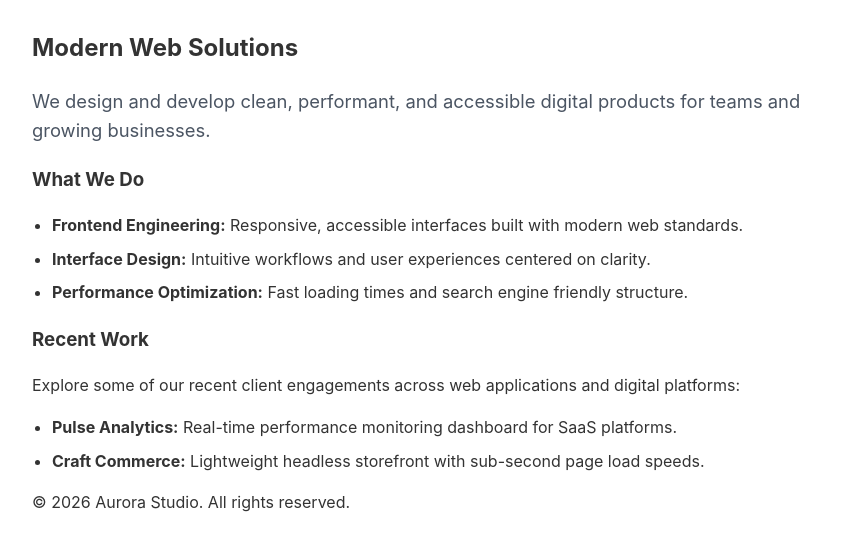
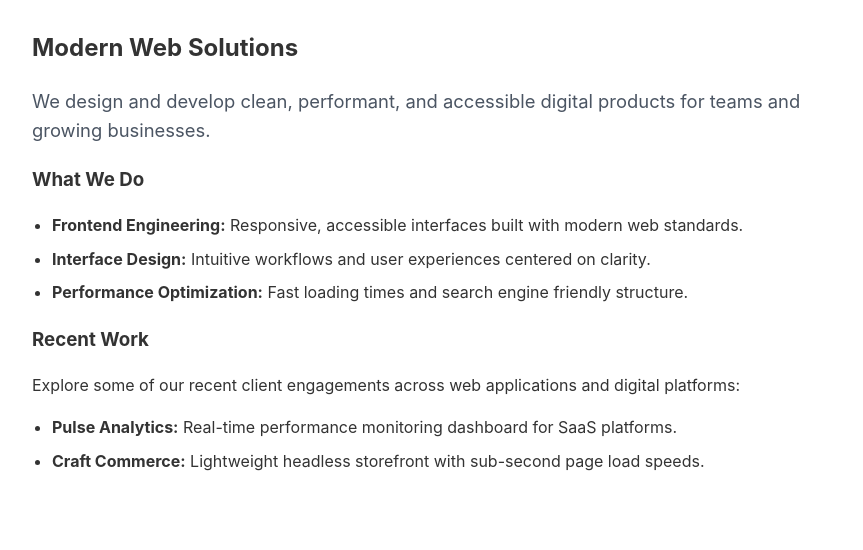
Before and after one commit to Anushika06/web-git-workflow, a plain HTML site: page index.html in a window 1280 px wide. Shown: the part 172-722 px from the top of the page, without its empty margins (208-1071 px from the left). Drawn offline with Linux system fonts and the light colour scheme.

Commit message:
Revert "Add footer to index page"
This reverts commit 7ac978351c3b1132e82381ee7cb1c277e4953302.

```diff
--- a/index.html
+++ b/index.html
@@ -66,9 +66,5 @@
             <li><strong>Craft Commerce:</strong> Lightweight headless storefront with sub-second page load speeds.</li>
         </ul>
     </main>
-
-    <footer>
-        <p>&copy; 2026 Aurora Studio. All rights reserved.</p>
-    </footer>
 </body>
 </html>
```
